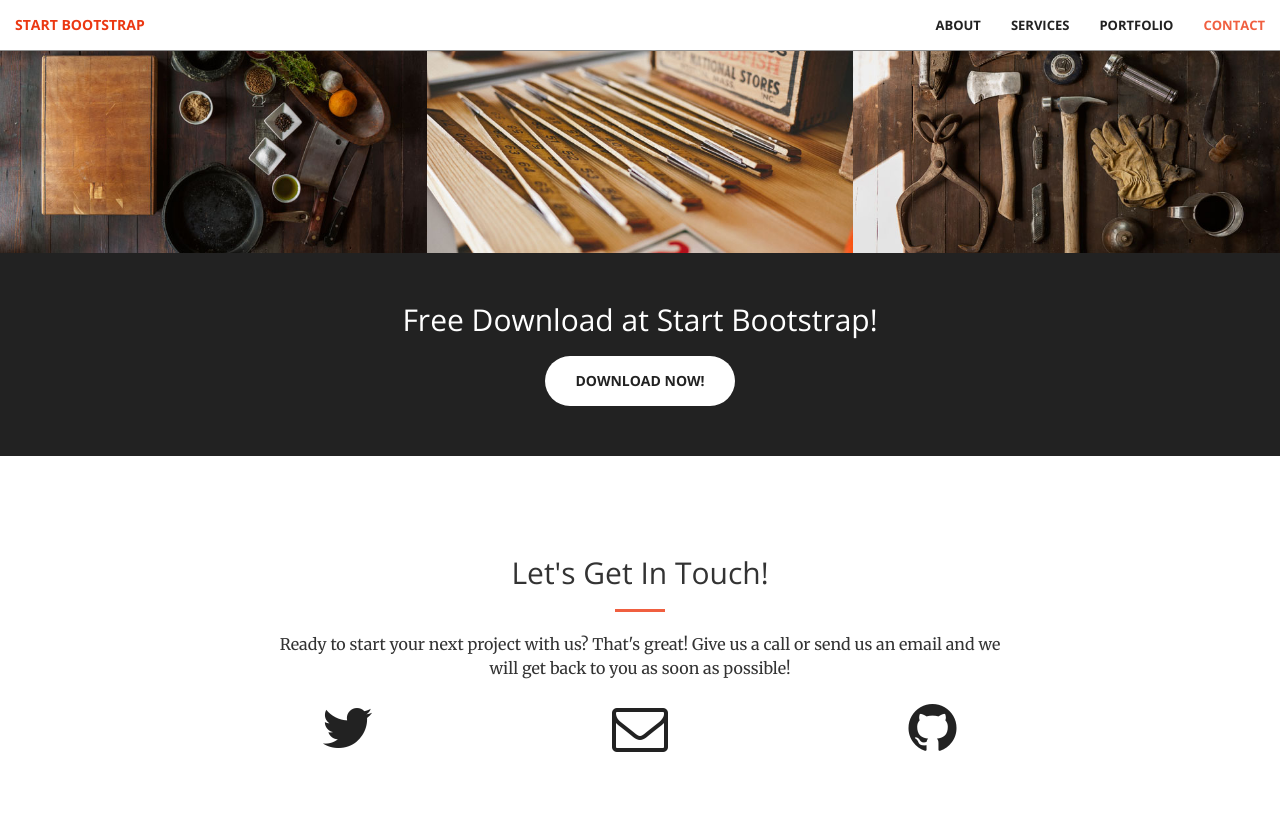
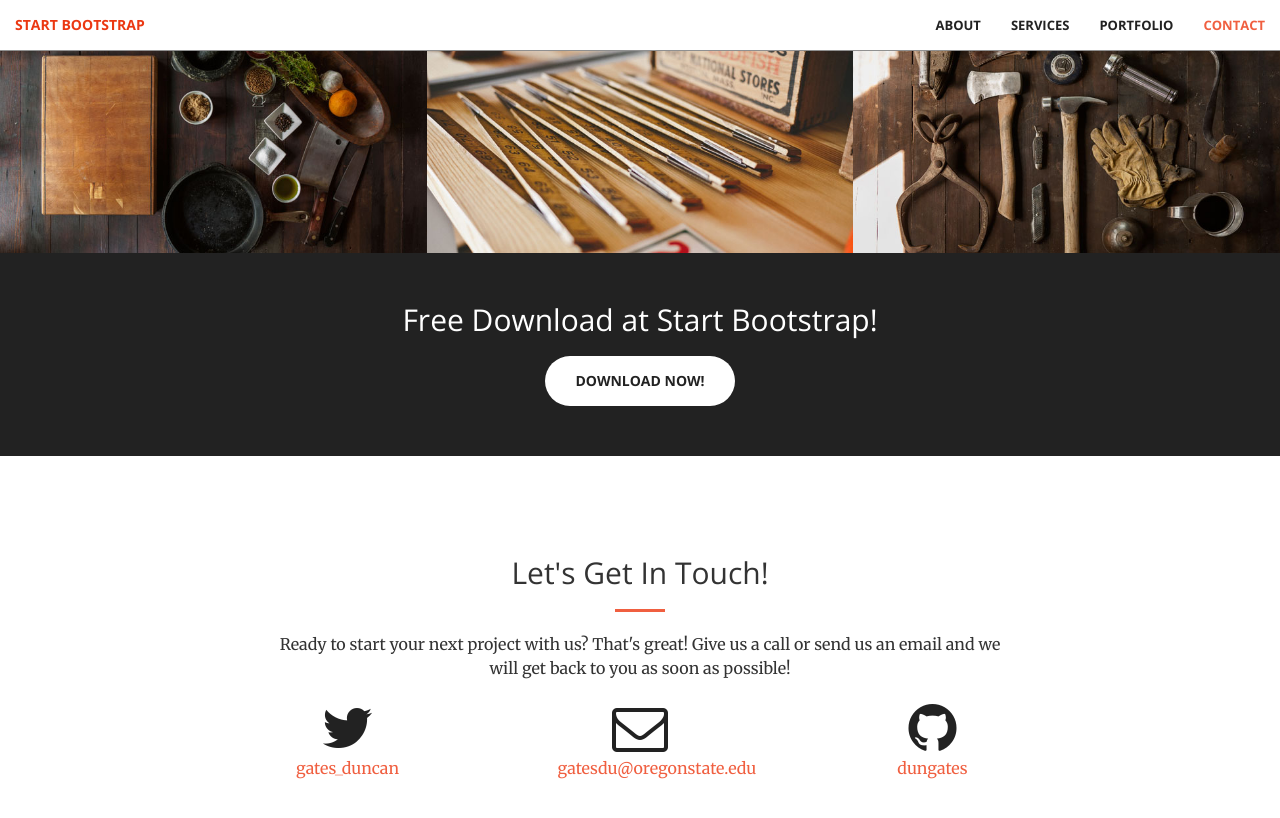
Before and after one commit to dungates/dungates.github.io, a Jekyll site: the page built from index.html, in a window 1280 px wide and 900 px high, scrolled down 1981 px. Shown: the top 818 px of the window. Built offline with Jekyll 4.4.1, drawn with Linux system fonts in a browser that asks for light colours.

```diff
--- a/_config.yml
+++ b/_config.yml
@@ -1,12 +1,12 @@
 # Site settings
-title:
-email:
+title: Duncan Gates' Personal Website
+email: gatesdu@oregonstate.edu
 description: > # this means to ignore newlines until "baseurl:"
 baseurl: "" # the subpath of your site, e.g. /blog/
 url: "" # the base hostname & protocol for your site
 
-twitter_username:
-github_username:
+twitter_username: gates_duncan
+github_username: dungates
 
 # Build settings
 markdown: kramdown
```
Also changed, not shown: favicon.png (added).
